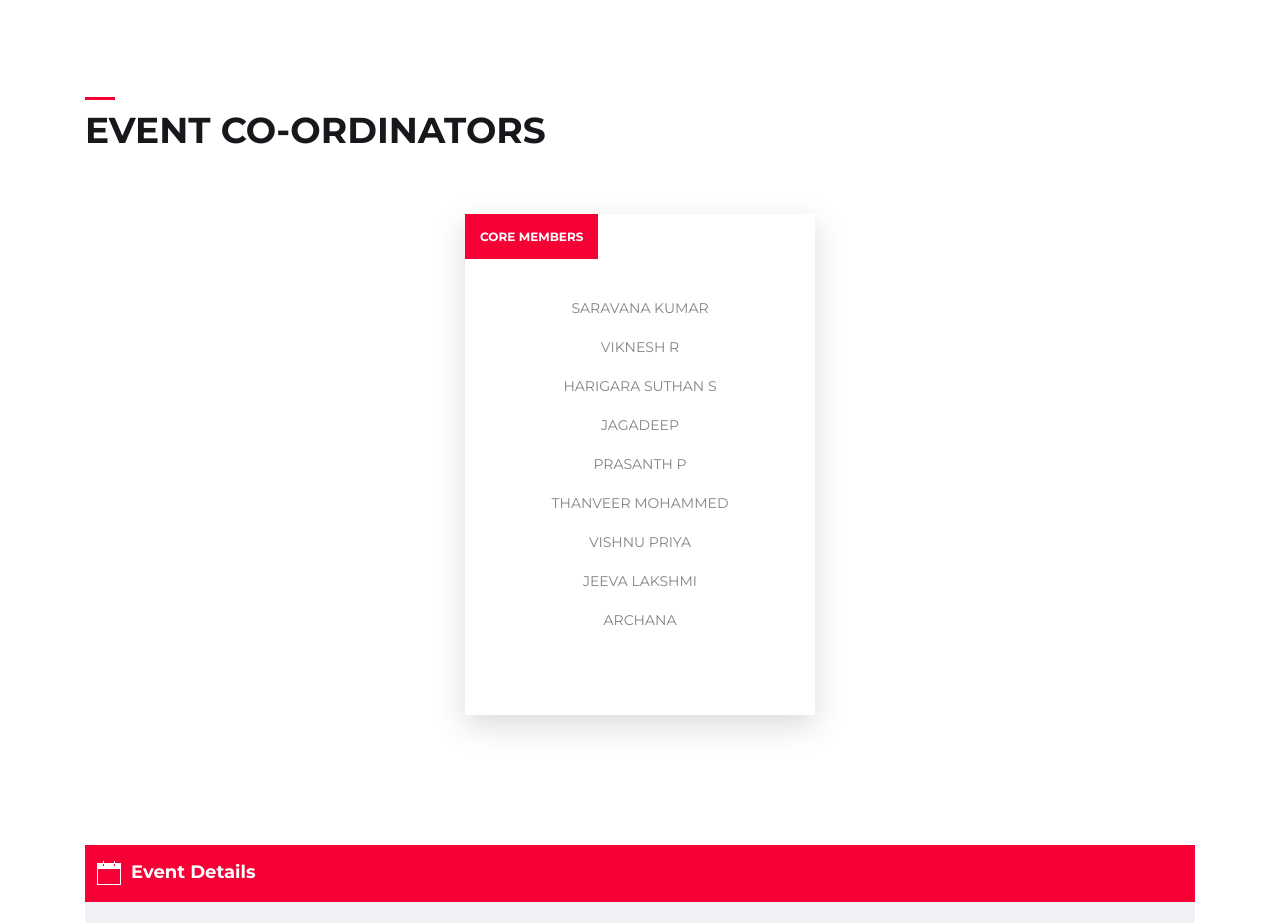
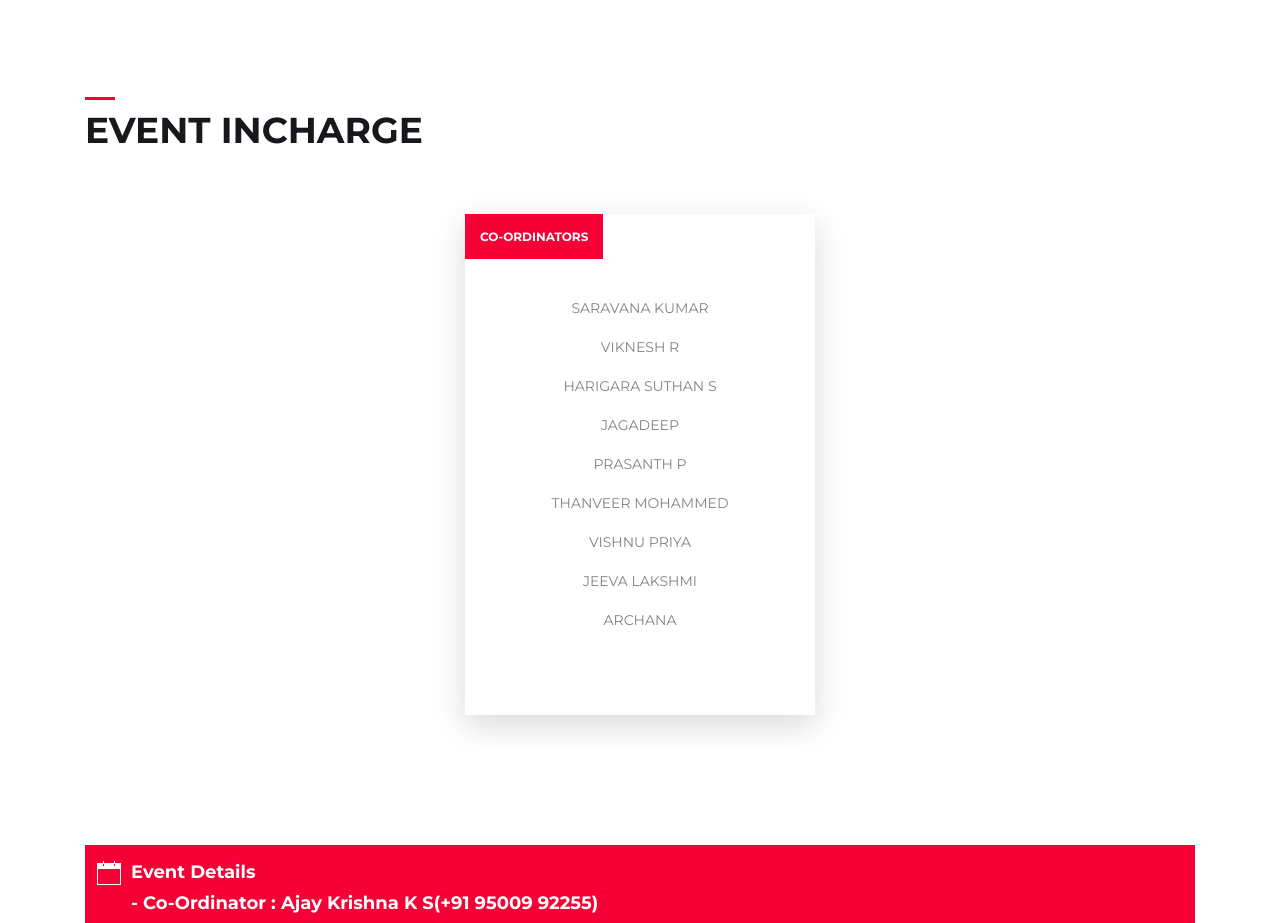
Before and after one commit to karthickmarimuthu/radasct20, a website: page index.html in a window 1280 px wide. Shown: the part 1810-2733 px from the top of the page. Drawn offline with Linux system fonts and the light colour scheme; files whose address does not match are found by name.

Commit message:
Update index.html

```diff
--- a/index.html
+++ b/index.html
@@ -442,7 +442,7 @@
     <div class="container">
         <div class="section_title mb50">
             <h3 class="title">
-               Event Co-Ordinators
+               Event Incharge
             </h3>
         </div>
 
@@ -450,7 +450,7 @@
             <div class="col-md-4 col-12">
                 <div class="price_box active">
                     <div class="price_highlight">
-                        Core Members
+                     Co-Ordinators
                     </div>
 <!--                    <div class="price_header">
                        <h4>
@@ -571,7 +571,7 @@
                 <tr>
                     <th>
                         <i class="ion-ios-calendar-outline"></i>
-                        <span>Event Details</span>
+                     <span>Event Details</span><span> - Co-Ordinator : Ajay Krishna K S(+91 95009 92255)</span>
                     </th>
                     <th></th>
                     <th></th>
@@ -938,7 +938,7 @@
                     </div>
                     <div></div>
                     <div class="footer_box_body">
-                        <p>Events conduct by Department of Mechanical Engineering,Thanthai Periyar Government Institute of Technology which is started in the year 1990, is one of the ten Government Engineering Colleges in Tamil Nadu which is approved by All India Council for Technical Education (AICTE) and it belongs to Zone 6 of Anna University.</p>
+                        <p>Events conduct by Thanthai Periyar Government Institute of Technology which is started in the year 1990, is one of the ten Government Engineering Colleges in Tamil Nadu which is approved by All India Council for Technical Education (AICTE) and it belongs to Zone 6 of Anna University.</p>
                         <ul class="footer_social">
                             <!-- <li>
                                 <a href="#"><i class="ion-social-pinterest"></i></a>
```
